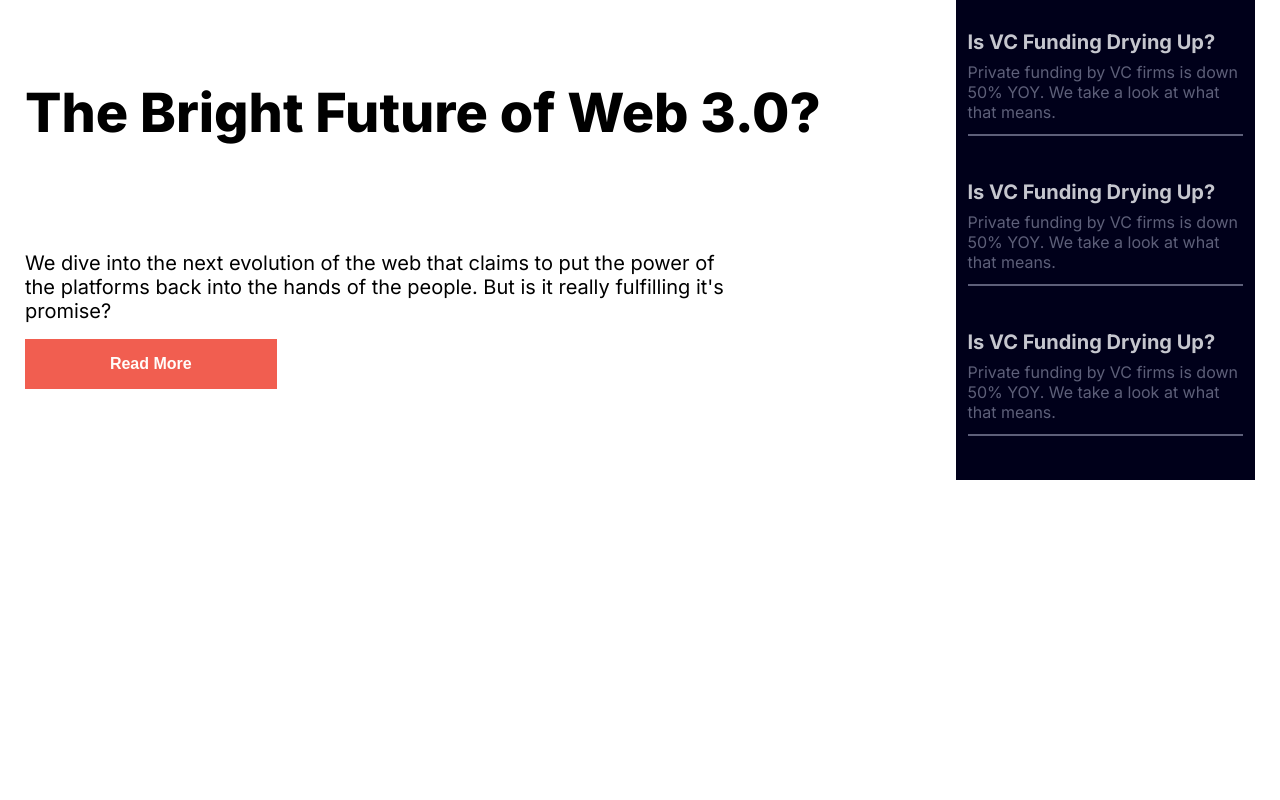
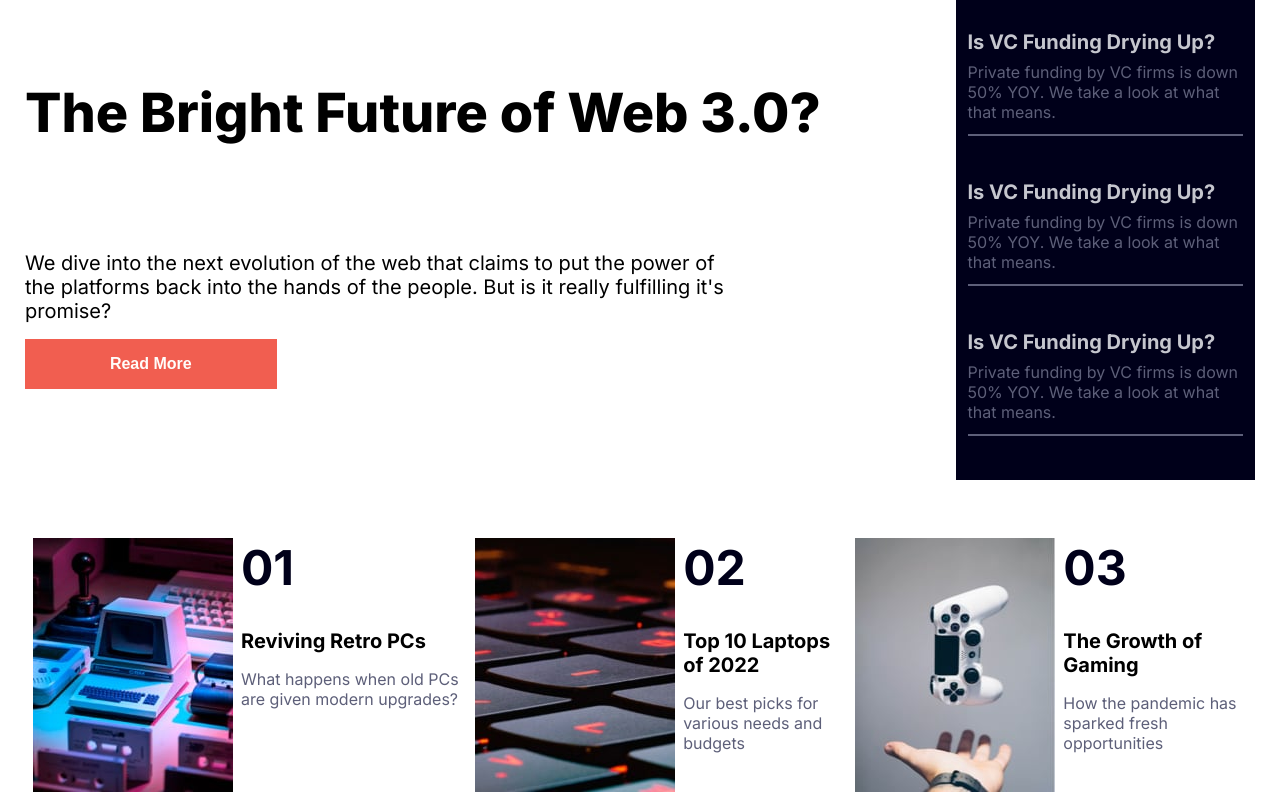
Before and after one commit to LucasAnselmoSilva12345/news-Homepage, a React (Vite) app: page / in a window 1280 px wide. Shown: the part 552-1352 px from the top of the page. Before the commit the page ends 1032 px from the top, so only its background shows below. Built offline with nearby package versions, Linux system fonts and the light colour scheme.

Commit message:
Feat Horizontal Bar Component Feat Block Component
Signed-off-by: LucasAnselmoSilva12345 <lucasanselmodasilva02@gmail.com>

```diff
--- /dev/null
+++ b/src/components/Block/index.jsx
@@ -0,0 +1,43 @@
+import { ContainerBlock, BlockItem, BlockContent } from './styles';
+
+import imgRetroPCS from '../../assets/images/image-retro-pcs.jpg';
+import imgTopLaptops from '../../assets/images/image-top-laptops.jpg';
+import imgGamingGrowth from '../../assets/images/image-gaming-growth.jpg';
+
+const blockFields = [
+  {
+    image: imgRetroPCS,
+    id: '01',
+    title: 'Reviving Retro PCs',
+    subtitle: 'What happens when old PCs are given modern upgrades?',
+  },
+  {
+    image: imgTopLaptops,
+    id: '02',
+    title: 'Top 10 Laptops of 2022',
+    subtitle: 'Our best picks for various needs and budgets',
+  },
+  {
+    image: imgGamingGrowth,
+    id: '03',
+    title: 'The Growth of Gaming',
+    subtitle: 'How the pandemic has sparked fresh opportunities',
+  },
+];
+
+export function Block() {
+  return (
+    <ContainerBlock>
+      {blockFields.map(({ image, id, title, subtitle }) => (
+        <BlockItem key={id}>
+          <img src={image} alt={title} />
+          <BlockContent>
+            <strong>{id}</strong>
+            <h4>{title}</h4>
+            <p>{subtitle}</p>
+          </BlockContent>
+        </BlockItem>
+      ))}
+    </ContainerBlock>
+  );
+}
--- /dev/null
+++ b/src/components/Block/styles.js
@@ -0,0 +1,42 @@
+import styled from 'styled-components';
+
+export const ContainerBlock = styled.div`
+  display: flex;
+  flex-direction: column;
+  align-items: flex-start;
+  justify-content: space-between;
+
+  @media (min-width: 1024px) {
+    flex-direction: row;
+  }
+`;
+
+export const BlockItem = styled.div`
+  padding: 8px;
+  display: flex;
+  align-items: flex-start;
+  gap: 8px;
+`;
+
+export const BlockContent = styled.div`
+  display: flex;
+  flex-direction: column;
+
+  strong {
+    font-size: 3rem;
+    font-weight: 700;
+    margin-bottom: 2rem;
+    color: var(--veryDarkBlue);
+  }
+
+  h4 {
+    font-size: 20px;
+    font-size: 400;
+    margin-bottom: 1rem;
+  }
+
+  p {
+    font-size: 1rem;
+    color: var(--darkGrayishBlue);
+  }
+`;
--- /dev/null
+++ b/src/components/HorizontalBar/index.jsx
@@ -0,0 +1,10 @@
+import { Block } from '../Block';
+import { Horizontal } from './styles';
+
+export function HorizontalBar() {
+  return (
+    <Horizontal>
+      <Block />
+    </Horizontal>
+  );
+}
--- /dev/null
+++ b/src/components/HorizontalBar/styles.js
@@ -0,0 +1,7 @@
+import styled from 'styled-components';
+
+export const Horizontal = styled.div`
+  width: 100%;
+  margin: 50px auto 0 auto;
+  padding: 0 25px;
+`;
--- a/src/pages/Home/index.jsx
+++ b/src/pages/Home/index.jsx
@@ -4,6 +4,7 @@ import { SidebarHero } from '../../components/SidebarHero';
 import { MainHero, SectionHero } from './styles';
 
 import WebThree from '../../assets/images/image-web-3-desktop.jpg';
+import { HorizontalBar } from '../../components/HorizontalBar';
 
 export function Home() {
   return (
@@ -30,6 +31,7 @@ export function Home() {
         </SectionHero>
         <SidebarHero />
       </MainHero>
+      <HorizontalBar />
     </>
   );
 }
```
